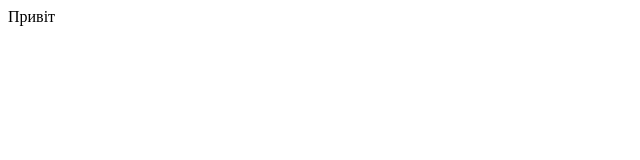
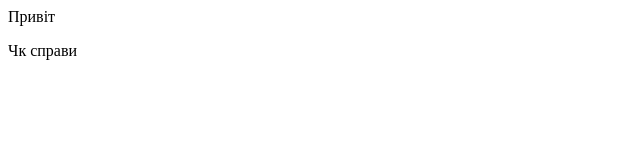
Before and after one commit to part1995/probsite, a plain HTML site: page index.html in a window 1280 px wide. Shown: the full height of the page, 0-640 px from the left. Drawn offline with Linux system fonts and the light colour scheme.

Commit message:
Update index.html

```diff
--- a/index.html
+++ b/index.html
@@ -1,3 +1,4 @@
 <html>
 <p style="color": red;>Привіт</p>
+  Чк справи
 </html>
```
